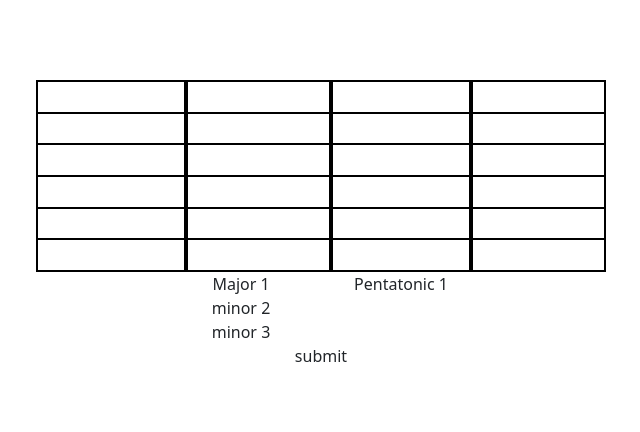
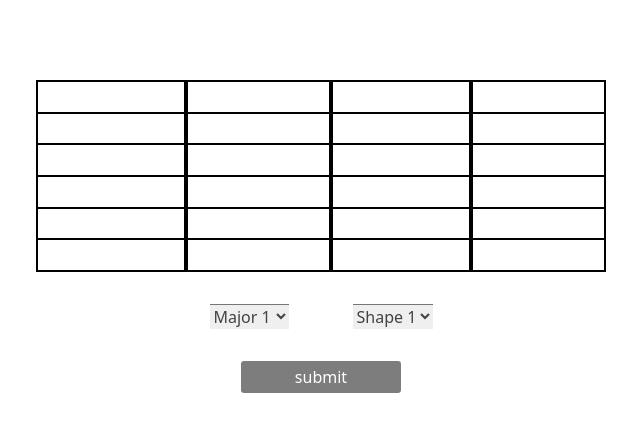
Before and after one commit to nvduran/guitar-theory-site, a React (Create React App) app: page / in a window 1280 px wide. Shown: the top 432 px of the page, without its empty margins (319-959 px from the left). Built offline with nearby package versions, Linux system fonts and the light colour scheme.

Commit message:
dropdowns and submit button styling

```diff
--- a/src/components/FretboardView/index.js
+++ b/src/components/FretboardView/index.js
@@ -30,8 +30,9 @@ export default function FretboardView() {
     he4: false,
   });
   const [pentatonicOutline, setPentatonicOutline] = useState("p1");
-  const [pentStr, setPentStr] = useState("");
-  const [chordStr, setChordStr] = useState("");
+  const [keySelect, setKeySelect] = useState("");
+  const [pentStr, setPentStr] = useState("p1");
+  const [chordStr, setChordStr] = useState("M1");
 
   const handleChoiceSubmit = (pickChord, pickPent) => {
     let output = {
@@ -106,6 +107,17 @@ export default function FretboardView() {
 
     setChordState(output);
   };
+
+  // handle key selection and setKeySelect
+  const handleKeyChoiceChange = (event) => {
+    setChordStr(event.target.value);
+  };
+
+  // handle pentatonic selection and setPentStr
+  const handlePentChoiceChange = (event) => {
+    setPentStr(event.target.value);
+  };
+
   return (
     <div>
       <div className="fretboard-container">
@@ -143,42 +155,26 @@ export default function FretboardView() {
         </div>
       </div>
       <div className="selection-div">
-        <div className="chord-selection-area">
-          <div
-            className={chordStr === "M1" ? "chord-picker-sel" : "chord-picker"}
-            onClick={() => setChordStr("M1")}
-          >
-            Major 1
-          </div>
-          <div
-            className={chordStr === "m2" ? "chord-picker-sel" : "chord-picker"}
-            onClick={() => setChordStr("m2")}
-          >
-            minor 2
-          </div>
-          <div
-            className={chordStr === "m3" ? "chord-picker-sel" : "chord-picker"}
-            onClick={() => setChordStr("m3")}
-          >
-            minor 3
-          </div>
+        <div className="key-choice-dropdown-div">
+          <select value={chordStr} onChange={handleKeyChoiceChange}>
+            <option value="M1">Major 1</option>
+            <option value="m2">minor 2</option>
+            <option value="m3">minor 3</option>
+          </select>
         </div>
-        <div className="pentatonic-selection-area">
-          <div
-            className={
-              pentStr === "p1" ? "pentatonic-picker-sel" : "pentatonic-picker"
-            }
-            onClick={() => setPentStr("p1")}
-          >
-            Pentatonic 1
-          </div>
+        <div className="shape-choice-dropdown-div">
+          <select value={pentStr} onChange={handlePentChoiceChange}>
+            <option value="p1">Shape 1</option>
+          </select>
         </div>
       </div>
-      <div
-        className="submit-button"
-        onClick={() => handleChoiceSubmit(chordStr, pentStr)}
-      >
-        submit
+      <div className="submit-div">
+        <div
+          className="submit-button"
+          onClick={() => handleChoiceSubmit(chordStr, pentStr)}
+        >
+          submit
+        </div>
       </div>
     </div>
   );
--- a/src/styles/FretboardView.css
+++ b/src/styles/FretboardView.css
@@ -10,31 +10,44 @@
   display: flex;
   flex-direction: row;
   justify-content: center;
+  margin-top: 2rem;
 }
 
-.chord-selection-area{
+.chord-selection-area {
   display: flex;
   flex-direction: column;
   min-width: 10rem;
 }
 
-.chord-picker,
-.pentatonic-picker,
-.submit-button{
-    cursor: pointer;
+.submit-div {
+  display: flex;
+  flex-direction: row;
+  justify-content: center;
+  margin-top: 2rem;
 }
 
-.chord-picker-sel{
+.submit-button {
+  cursor: pointer;
+  background-color: #7d7d7d;
+  color: white;
+  justify-content: center;
+  width: 10rem;
+  height: 2rem;
+  border-radius: 0.2rem;
+  line-height: 2rem;
+}
+
+.chord-picker-sel {
   background-color: #d4d4d4;
   cursor: pointer;
 }
 
-.pentatonic-picker-sel{
+.pentatonic-picker-sel {
   background-color: #d4d4d4;
   cursor: pointer;
 }
 
-.pentatonic-selection-area{
+.pentatonic-selection-area {
   display: flex;
   flex-direction: column;
   min-width: 10rem;
@@ -81,3 +94,25 @@
 .fret6 {
   width: 125px;
 }
+
+.key-choice-dropdown-div select {
+  color: #424242;
+  border-radius: 0%;
+  border-bottom: 0px solid #424242;
+  border-left: 0px solid #424242;
+  border-right: 0px solid #424242;
+  margin-left: 2rem;
+  margin-right: 2rem;
+  cursor: pointer;
+}
+
+.shape-choice-dropdown-div select {
+  color: #424242;
+  border-radius: 0%;
+  border-bottom: 0px solid #424242;
+  border-left: 0px solid #424242;
+  border-right: 0px solid #424242;
+  margin-left: 2rem;
+  margin-right: 2rem;
+  cursor: pointer;
+}/*# sourceMappingURL=FretboardView.css.map */
--- a/src/styles/FretboardView.scss
+++ b/src/styles/FretboardView.scss
@@ -1,4 +1,118 @@
+.active-note {
+    background-color: #e8e829;
+}
 
-.fb-container{
-    color: black;
+.pentatonic-note {
+    background-color: #d6d6d6;
 }
+
+.selection-div {
+    display: flex;
+    flex-direction: row;
+    justify-content: center;
+    margin-top: 2rem;
+}
+
+.chord-selection-area{
+    display: flex;
+    flex-direction: column;
+    min-width: 10rem;
+}
+
+.submit-div {
+    display: flex;
+    flex-direction: row;
+    justify-content: center;
+    margin-top: 2rem;
+}
+
+.submit-button{
+    cursor: pointer;
+    background-color: #7d7d7d;
+    color: white;
+    justify-content: center;
+    width: 10rem;
+    height: 2rem;
+    border-radius: 0.2rem;
+    line-height: 2rem;
+}
+
+.chord-picker-sel{
+    background-color: #d4d4d4;
+    cursor: pointer;
+}
+
+.pentatonic-picker-sel{
+  background-color: #d4d4d4;
+  cursor: pointer;
+}
+
+.pentatonic-selection-area{
+    display: flex;
+    flex-direction: column;
+    min-width: 10rem;
+}
+
+.fretboard-container {
+  display: flex;
+  justify-content: center;
+}
+
+.fretboard-container .fret {
+  border: 1px solid black;
+  height: 12rem;
+  display: flex;
+  flex-direction: column;
+  margin-top: 5rem;
+}
+
+.fretboard-container .string {
+  border: 1px solid black;
+  flex: 1;
+}
+
+.fret1 {
+  width: 150px;
+}
+
+.fret2 {
+  width: 145px;
+}
+
+.fret3 {
+  width: 140px;
+}
+
+.fret4 {
+  width: 135px;
+}
+
+.fret5 {
+  width: 130px;
+}
+
+.fret6 {
+  width: 125px;
+}
+
+.key-choice-dropdown-div select {
+  color: #424242;
+  border-radius: 0%;
+  border-bottom: 0px solid #424242;
+  border-left: 0px solid #424242;
+  border-right: 0px solid #424242;
+  margin-left: 2rem;
+  margin-right: 2rem;
+  cursor: pointer;
+}
+
+.shape-choice-dropdown-div select {
+  color: #424242;
+  border-radius: 0%;
+  border-bottom: 0px solid #424242;
+  border-left: 0px solid #424242;
+  border-right: 0px solid #424242;
+  margin-left: 2rem;
+  margin-right: 2rem;
+  cursor: pointer;
+}
```
Also changed, not shown: 1 other file (tests, documents, lock files or other folders). Lines whose indentation alone changed are shown as unchanged.
